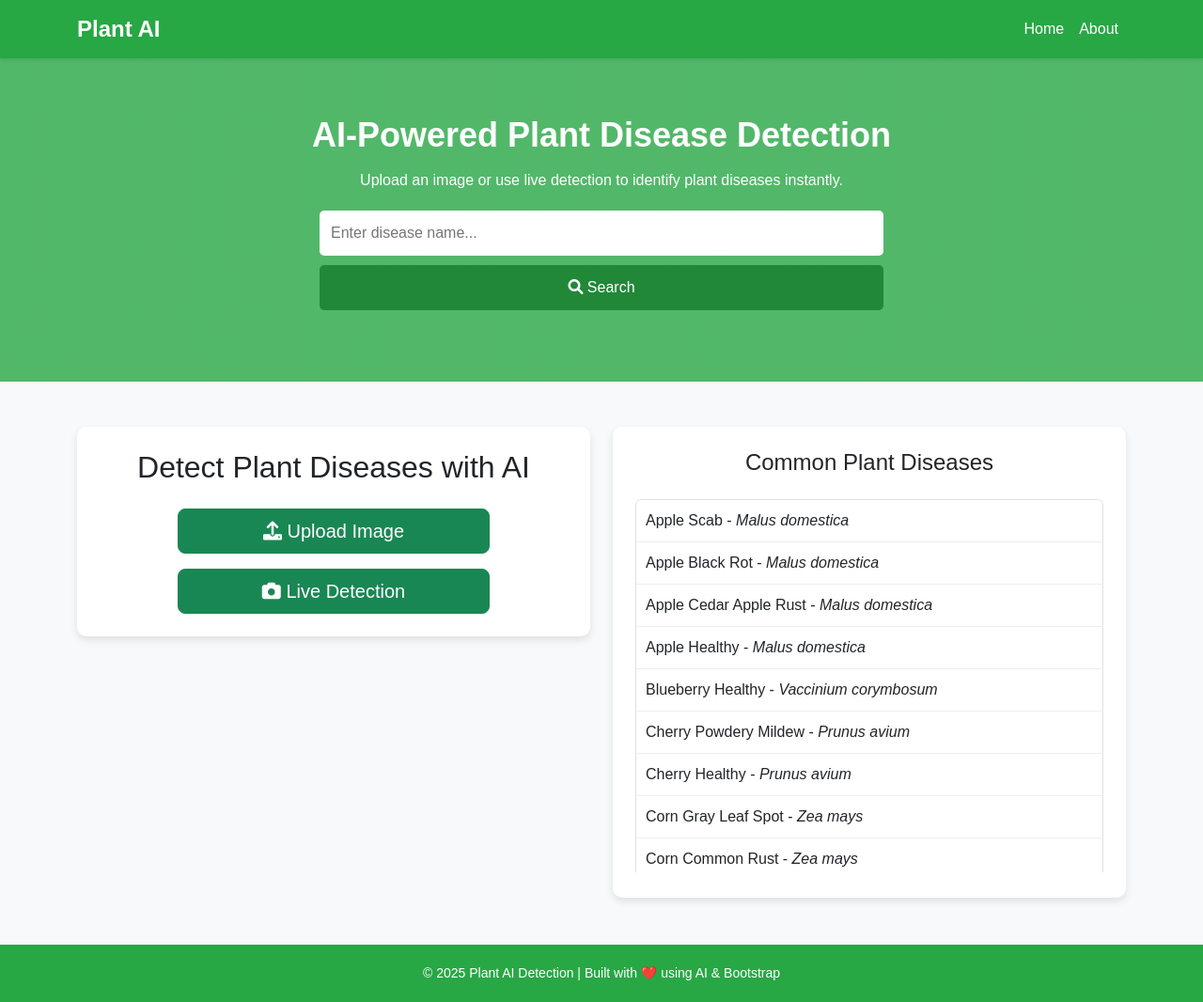
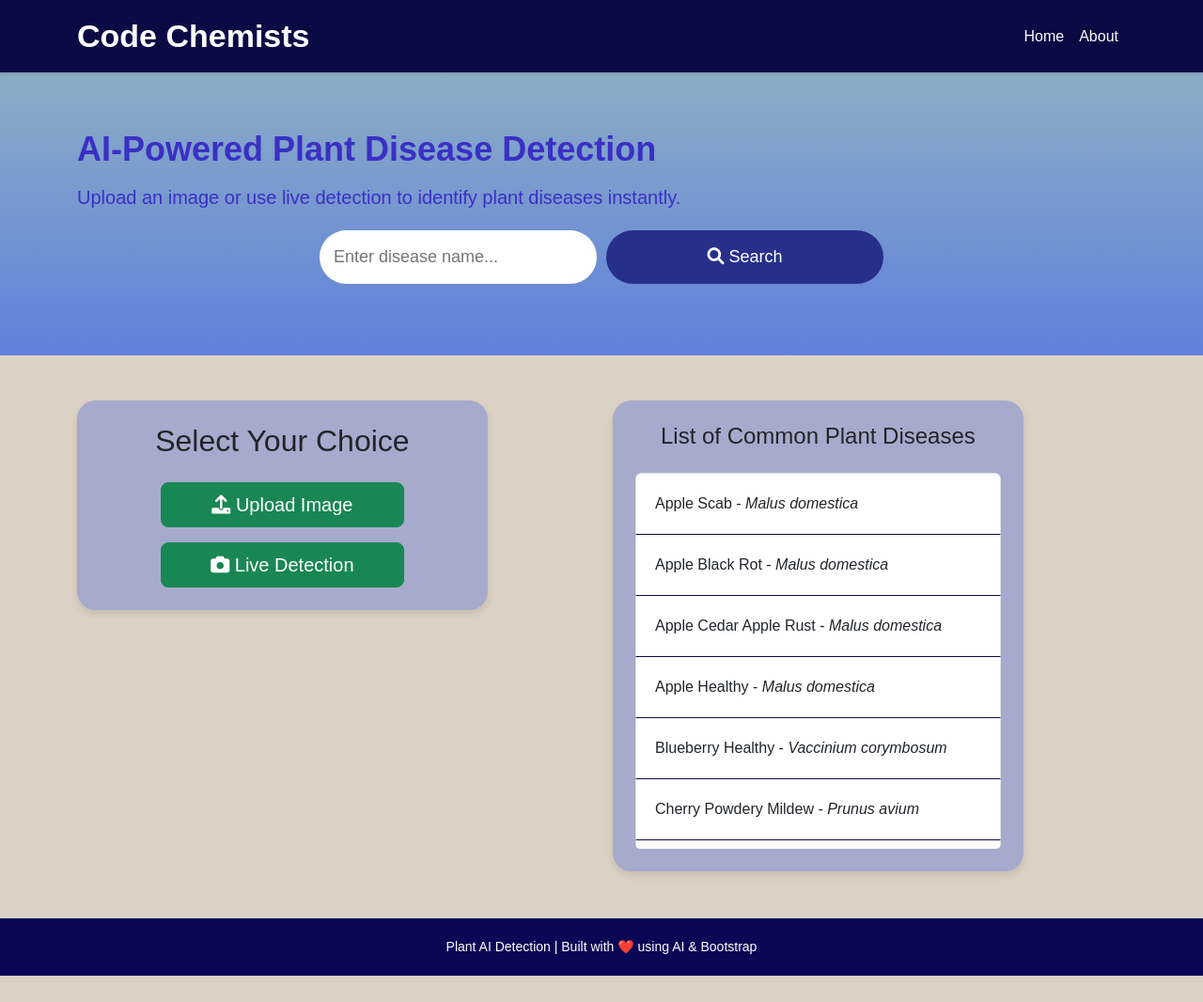
Before and after one commit to gokulvgk/plant-disease-detector, a Flask app: page / in a window 1280 px wide. Shown: the whole page at 94% size. After the commit the page ends 1038 px from the top, so only its background shows below. Run offline with Flask 3, Linux system fonts and the light colour scheme; parts of the project's set-up code (start-up, migrations or seed data) failed here and were passed over; some libraries are stand-ins or nearby versions.

Commit message:
UI changed

```diff
--- a/templates/index.html
+++ b/templates/index.html
@@ -11,16 +11,16 @@
     <style>
         body {
             font-family: 'Arial', sans-serif;
-            background-color: #f8f9fa;
+            background-color: #dbd1c4;
             color: #333;
         }
         .navbar {
-            background-color: #28a745;
+            background-color: #0a0b44;
             box-shadow: 0 2px 4px rgba(0, 0, 0, 0.1);
         }
         .navbar-brand {
             font-weight: bold;
-            font-size: 24px;
+            font-size: 34px;
         }
         .navbar-nav .nav-link {
             color: white !important;
@@ -30,12 +30,11 @@
             color: #d4edda !important;
         }
         .hero-section {
-            background: linear-gradient(rgba(40, 167, 69, 0.8), rgba(40, 167, 69, 0.8)), url('https://via.placeholder.com/1500x600');
+            background: linear-gradient(rgba(119, 164, 198, 0.8), rgba(64, 107, 225, 0.8)), url('https://via.placeholder.com/1500x600');
             background-size: cover;
             background-position: center;
             padding: 60px 20px;
-            color: white;
-            text-align: center;
+            color: rgb(58, 48, 197);
         }
         .hero-section h1 {
             font-size: 36px;
@@ -43,7 +42,7 @@
             margin-bottom: 15px;
         }
         .hero-section p {
-            font-size: 16px;
+            font-size: 20px;
             margin-bottom: 20px;
         }
         .search-container {
@@ -51,34 +50,37 @@
             margin: 0 auto;
             display: flex;
             gap: 10px;
-            flex-direction: column;
+            flex-direction: row;
             align-items: stretch;
         }
         .search-container input {
-            width: 100%;
-            padding: 12px;
+            width: 80%;
+            padding: 15px;
             border: none;
-            border-radius: 5px;
-            font-size: 16px;
+            border-radius: 150px;
+            font-size: 18px;
         }
         .search-container button {
-            width: 100%;
-            padding: 12px;
-            background-color: #218838;
+            width: 80%;
+            padding: 15px;
+            background-color: #26308a;
             border: none;
-            color: white;
-            border-radius: 5px;
+            color: rgb(255, 255, 255);
+            border-radius: 150px;
             cursor: pointer;
-            font-size: 16px;
+            font-size: 18px;
         }
         .search-container button:hover {
-            background-color: #1e7e34;
+            background-color: #14066b;
         }
         .card {
             border: none;
-            border-radius: 10px;
+            border-radius: 20px;
             box-shadow: 0 4px 8px rgba(0, 0, 0, 0.1);
             transition: transform 0.3s ease;
+            background-color: #a6aacc;
+            width: 80%;
+
         }
         .card:hover {
             transform: translateY(-5px);
@@ -86,14 +88,14 @@
         .card-title {
             font-size: 20px;
             font-weight: bold;
-            color: #28a745;
+            color: #284ea7;
         }
         .card-text {
             font-size: 16px;
             color: #555;
         }
         .footer {
-            background-color: #28a745;
+            background-color: #0a0756;
             color: white;
             padding: 20px 0;
             text-align: center;
@@ -108,8 +110,8 @@
             overflow-y: auto;
         }
         .disease-list li {
-            padding: 10px;
-            border-bottom: 1px solid #eee;
+            padding: 20px;
+            border-bottom: 1px solid #120845;
         }
         .disease-list li:last-child {
             border-bottom: none;
@@ -187,7 +189,7 @@
     <!-- Navbar -->
     <nav class="navbar navbar-expand-lg navbar-dark">
         <div class="container">
-            <a class="navbar-brand" href="#">Plant AI</a>
+            <a class="navbar-brand" href="#">Code Chemists</a>
             <button class="navbar-toggler" type="button" data-bs-toggle="collapse" data-bs-target="#navbarNav">
                 <span class="navbar-toggler-icon"></span>
             </button>
@@ -220,7 +222,7 @@
             <!-- AI Detection Section -->
             <div class="col-md-6">
                 <div class="card p-4 text-center">
-                    <h2 class="mb-4">Detect Plant Diseases with AI</h2>
+                    <h2 class="mb-4">Select Your Choice</h2>
                     <div class="d-grid gap-3 col-8 mx-auto">
                         <a href="{{ url_for('upload_file') }}" class="btn btn-success btn-lg"><i class="fas fa-upload"></i> Upload Image</a>
                         <a href="{{ url_for('live_page') }}" class="btn btn-success btn-lg"><i class="fas fa-camera"></i> Live Detection</a>
@@ -231,7 +233,7 @@
             <!-- Disease List -->
             <div class="col-md-6">
                 <div class="card p-4">
-                    <h4 class="text-center mb-4">Common Plant Diseases</h4>
+                    <h4 class="text-center mb-4">List of Common Plant Diseases</h4>
                     <ul class="list-group disease-list">
                         <li class="list-group-item">Apple Scab - <em>Malus domestica</em></li>
                         <li class="list-group-item">Apple Black Rot - <em>Malus domestica</em></li>
@@ -263,7 +265,7 @@
     <!-- Footer -->
     <footer class="footer">
         <div class="container">
-            <p>© 2025 Plant AI Detection | Built with ❤️ using AI & Bootstrap</p>
+            <p>Plant AI Detection | Built with ❤️ using AI & Bootstrap</p>
         </div>
     </footer>
 
--- a/templates/upload.html
+++ b/templates/upload.html
@@ -7,9 +7,9 @@
     <link rel="stylesheet" href="https://cdn.jsdelivr.net/npm/bootstrap@5.3.0/dist/css/bootstrap.min.css">
     <script src="https://cdn.jsdelivr.net/npm/axios/dist/axios.min.js"></script>
     <style>
-        body { background-color: #eef2f3; font-family: 'Arial', sans-serif; }
-        .container { max-width: 600px; margin-top: 50px; }
-        .card { border-radius: 12px; box-shadow: 0 4px 8px rgba(0, 0, 0, 0.1); padding: 20px; background: white; }
+        body { background-color: #608dd5; font-family: 'Arial', sans-serif; }
+        .container { max-width: 900px; margin-top: 280px; }
+        .card { border-radius: 30px; box-shadow: 0 4px 8px rgba(0, 0, 0, 0.1); padding: 20px; background: rgb(197, 238, 240); }
         .btn-custom { font-size: 16px; transition: all 0.3s; }
         .btn-custom:hover { transform: scale(1.05); }
         .result-box img { max-width: 100%; max-height: 300px; border-radius: 8px; }
```
Also changed, not shown: requirements.txt (+11 -11 lines).
